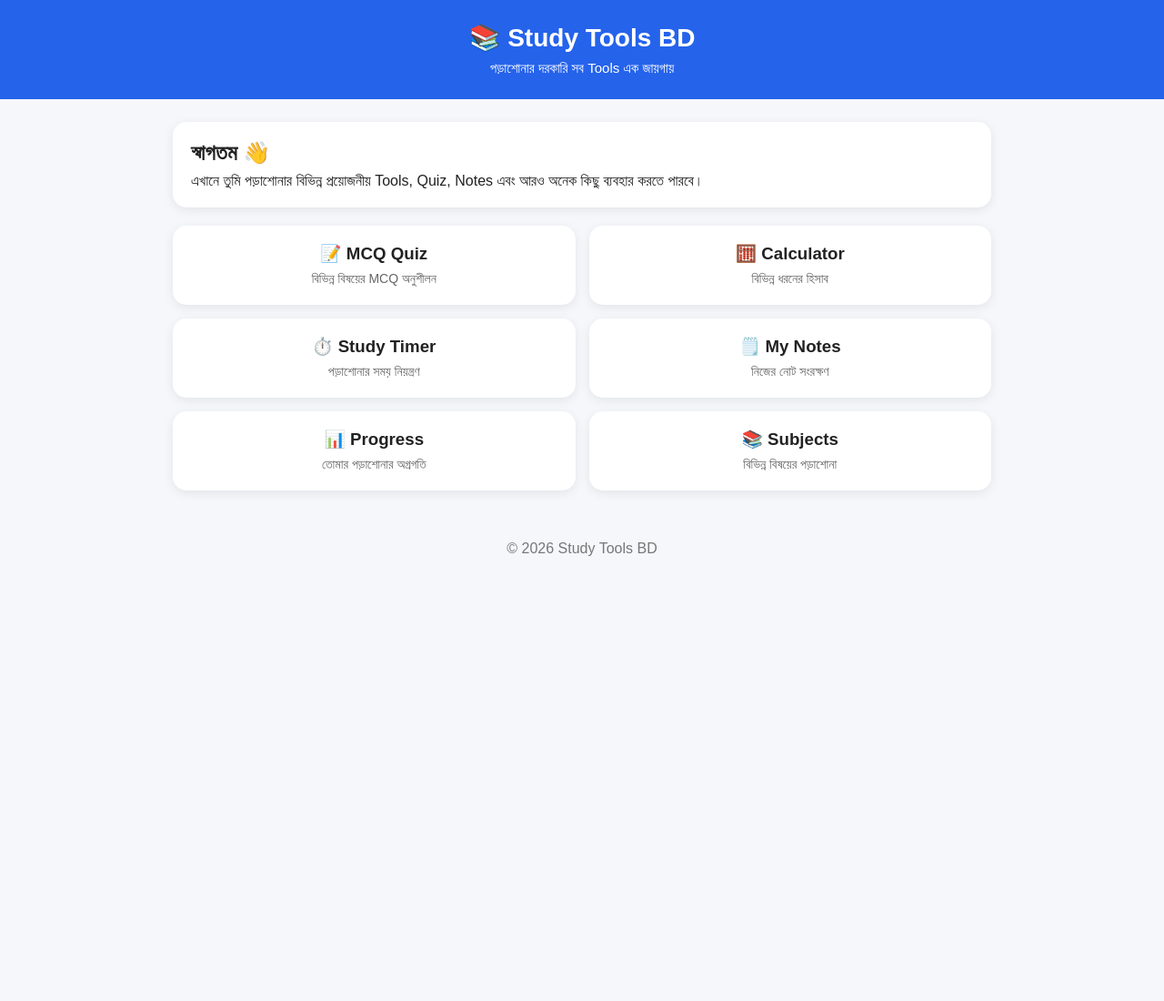
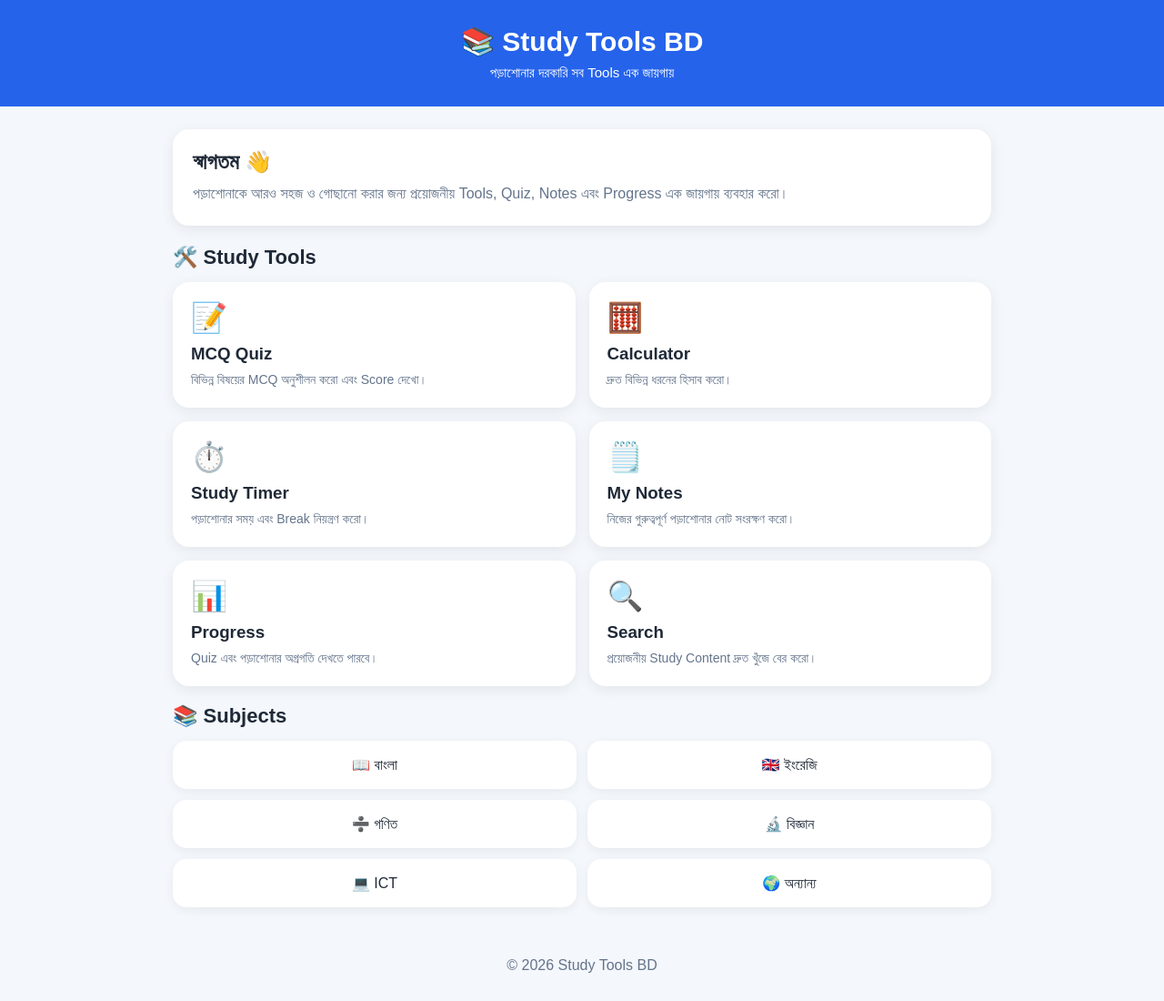
Before and after one commit to Hack248/study-tools, a plain HTML site: page index.html in a window 1280 px wide. Shown: the whole page at 91% size. Before the commit the page ends 800 px from the top, so only its background shows below. Drawn offline with Linux system fonts and the light colour scheme.

Commit message:
Refactor styles and add subjects section in index.html
Updated styles for body, header, and tool components. Enhanced layout and added new subjects section.

```diff
--- a/index.html
+++ b/index.html
@@ -15,19 +15,19 @@
 
         body {
             font-family: Arial, sans-serif;
-            background: #f5f7fb;
-            color: #222;
+            background: #f4f7fb;
+            color: #1f2937;
         }
 
         header {
             background: #2563eb;
             color: white;
-            padding: 25px 15px;
+            padding: 28px 18px;
             text-align: center;
         }
 
         header h1 {
-            font-size: 28px;
+            font-size: 30px;
             margin-bottom: 8px;
         }
 
@@ -43,14 +43,24 @@
 
         .welcome {
             background: white;
-            padding: 20px;
-            border-radius: 15px;
-            margin-bottom: 20px;
-            box-shadow: 0 3px 12px rgba(0,0,0,0.08);
+            padding: 22px;
+            border-radius: 18px;
+            margin-bottom: 22px;
+            box-shadow: 0 4px 15px rgba(0,0,0,0.08);
         }
 
         .welcome h2 {
             margin-bottom: 8px;
+        }
+
+        .welcome p {
+            color: #64748b;
+            line-height: 1.6;
+        }
+
+        .section-title {
+            margin: 20px 0 14px;
+            font-size: 22px;
         }
 
         .tools {
@@ -62,29 +72,59 @@
         .tool {
             background: white;
             padding: 20px;
-            border-radius: 15px;
-            text-align: center;
-            box-shadow: 0 3px 12px rgba(0,0,0,0.08);
+            border-radius: 18px;
+            box-shadow: 0 4px 15px rgba(0,0,0,0.07);
+            cursor: pointer;
+            transition: 0.2s;
+        }
+
+        .tool:hover {
+            transform: translateY(-3px);
+        }
+
+        .icon {
+            font-size: 32px;
+            margin-bottom: 10px;
         }
 
         .tool h3 {
-            margin-bottom: 8px;
+            margin-bottom: 7px;
         }
 
         .tool p {
-            color: #666;
+            color: #64748b;
             font-size: 14px;
+            line-height: 1.5;
+        }
+
+        .subjects {
+            display: grid;
+            grid-template-columns: repeat(2, 1fr);
+            gap: 12px;
+        }
+
+        .subject {
+            background: white;
+            padding: 17px;
+            border-radius: 15px;
+            text-align: center;
+            box-shadow: 0 3px 12px rgba(0,0,0,0.06);
         }
 
         footer {
             text-align: center;
             padding: 30px 10px;
-            color: #777;
+            color: #64748b;
         }
 
         @media (max-width: 500px) {
-            .tools {
+            .tools,
+            .subjects {
                 grid-template-columns: 1fr;
+            }
+
+            header h1 {
+                font-size: 25px;
             }
         }
     </style>
@@ -102,42 +142,64 @@
     <div class="welcome">
         <h2>স্বাগতম 👋</h2>
         <p>
-                এখানে তুমি পড়াশোনার বিভিন্ন প্রয়োজনীয়
-                Tools, Quiz, Notes এবং আরও অনেক কিছু ব্যবহার করতে পারবে।
+            পড়াশোনাকে আরও সহজ ও গোছানো করার জন্য
+            প্রয়োজনীয় Tools, Quiz, Notes এবং Progress
+            এক জায়গায় ব্যবহার করো।
         </p>
     </div>
+
+    <h2 class="section-title">🛠️ Study Tools</h2>
 
     <div class="tools">
 
         <div class="tool">
-                <h3>📝 MCQ Quiz</h3>
-                <p>বিভিন্ন বিষয়ের MCQ অনুশীলন</p>
+            <div class="icon">📝</div>
+            <h3>MCQ Quiz</h3>
+            <p>বিভিন্ন বিষয়ের MCQ অনুশীলন করো এবং Score দেখো।</p>
         </div>
 
         <div class="tool">
-                <h3>🧮 Calculator</h3>
-                <p>বিভিন্ন ধরনের হিসাব</p>
+            <div class="icon">🧮</div>
+            <h3>Calculator</h3>
+            <p>দ্রুত বিভিন্ন ধরনের হিসাব করো।</p>
         </div>
 
         <div class="tool">
-                <h3>⏱️ Study Timer</h3>
-                <p>পড়াশোনার সময় নিয়ন্ত্রণ</p>
+            <div class="icon">⏱️</div>
+            <h3>Study Timer</h3>
+            <p>পড়াশোনার সময় এবং Break নিয়ন্ত্রণ করো।</p>
         </div>
 
         <div class="tool">
-                <h3>🗒️ My Notes</h3>
-                <p>নিজের নোট সংরক্ষণ</p>
+            <div class="icon">🗒️</div>
+            <h3>My Notes</h3>
+            <p>নিজের গুরুত্বপূর্ণ পড়াশোনার নোট সংরক্ষণ করো।</p>
         </div>
 
         <div class="tool">
-                <h3>📊 Progress</h3>
-                <p>তোমার পড়াশোনার অগ্রগতি</p>
+            <div class="icon">📊</div>
+            <h3>Progress</h3>
+            <p>Quiz এবং পড়াশোনার অগ্রগতি দেখতে পারবে।</p>
         </div>
 
         <div class="tool">
-                <h3>📚 Subjects</h3>
-                <p>বিভিন্ন বিষয়ের পড়াশোনা</p>
+            <div class="icon">🔍</div>
+            <h3>Search</h3>
+            <p>প্রয়োজনীয় Study Content দ্রুত খুঁজে বের করো।</p>
         </div>
+
+    </div>
+
+    <h2 class="section-title">📚 Subjects</h2>
+
+    <div class="subjects">
+
+        <div class="subject">📖 বাংলা</div>
+        <div class="subject">🇬🇧 ইংরেজি</div>
+        <div class="subject">➗ গণিত</div>
+        <div class="subject">🔬 বিজ্ঞান</div>
+        <div class="subject">💻 ICT</div>
+        <div class="subject">🌍 অন্যান্য</div>
 
     </div>
 
```
Lines whose indentation alone changed are shown as unchanged.
